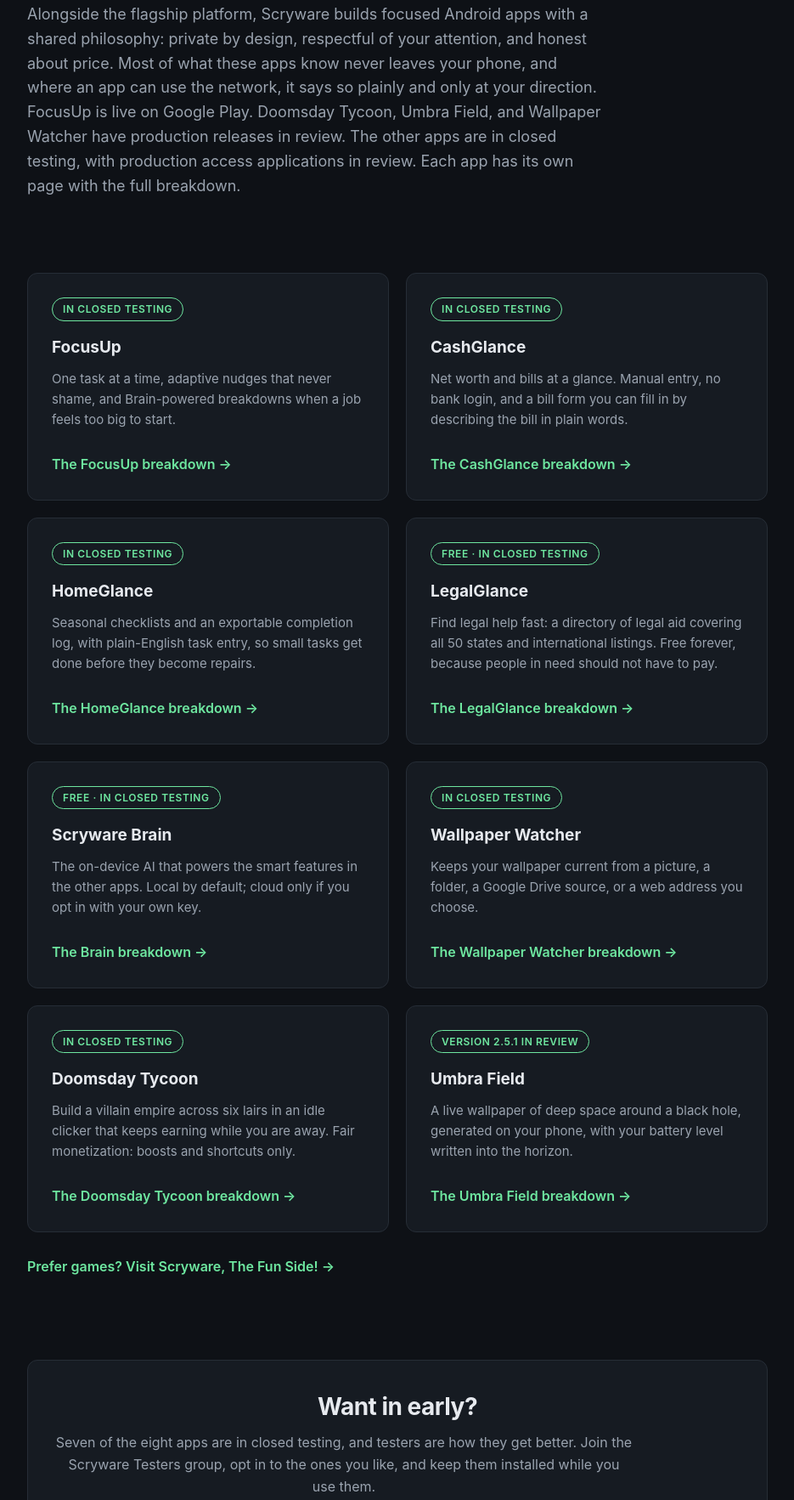
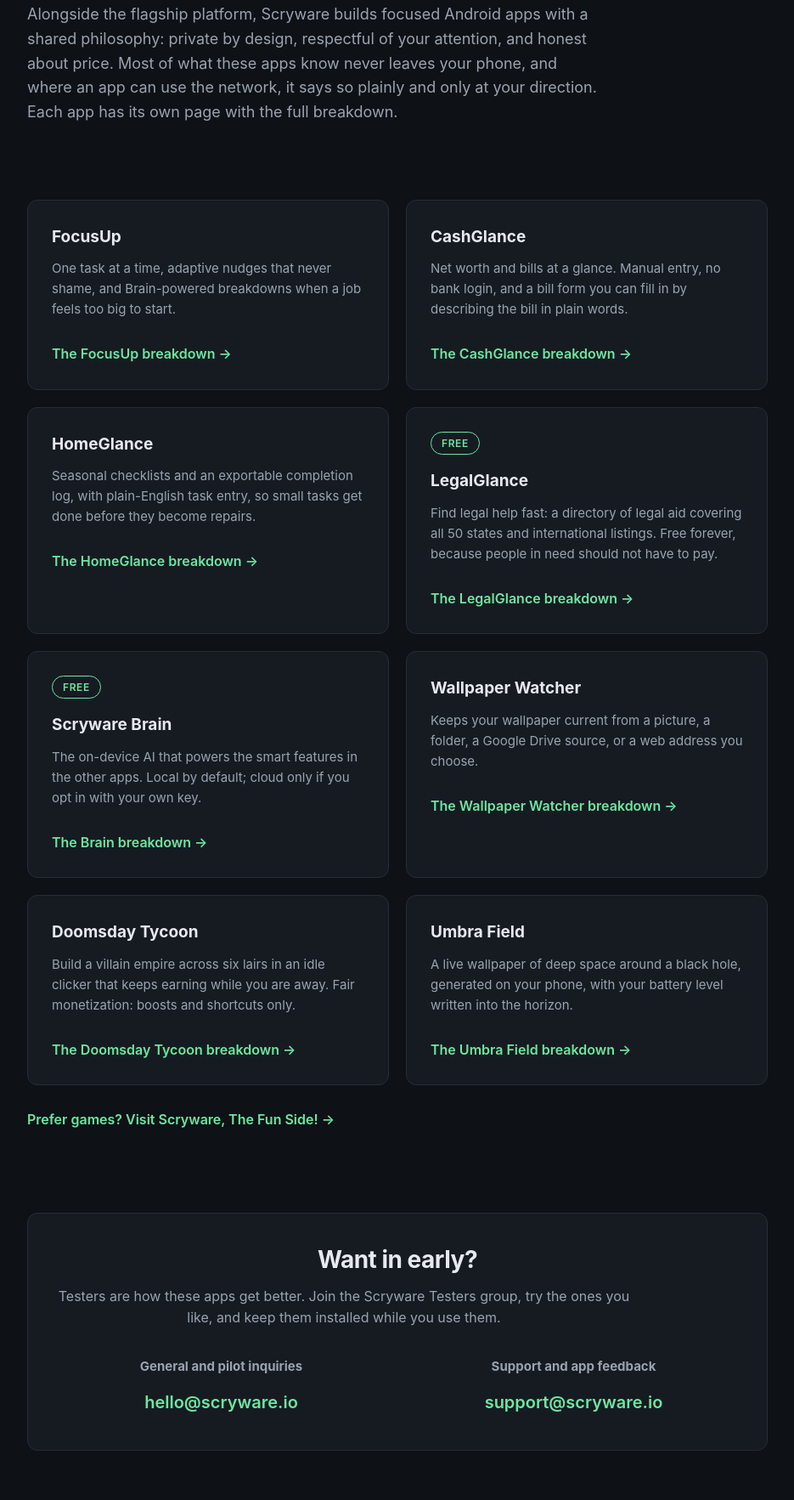
Before and after one commit to GrumpyDadPool/scryware.io, a plain HTML site: page apps.html in a window 1280 px wide. Shown: the part 266-2031 px from the top of the page at 85% size, without its empty margins (172-1107 px from the left). Drawn offline with Linux system fonts and the light colour scheme.

Commit message:
Website pass per Kevin's 2026-11-15 rulings: apps.html

```diff
--- a/apps.html
+++ b/apps.html
@@ -4,7 +4,7 @@
 <meta charset="UTF-8">
 <meta name="viewport" content="width=device-width, initial-scale=1.0">
 <title>The Apps | Scryware</title>
-<meta name="description" content="The Scryware app repertoire: eight focused Android apps for focus, finance, home, legal help, wallpaper, and on-device AI, plus two games. FocusUp is live on Google Play; the other apps are in closed testing or production review.">
+<meta name="description" content="The Scryware app repertoire: eight focused Android apps for focus, finance, home, legal help, wallpaper, and on-device AI, plus two games.">
 <link rel="stylesheet" href="styles.css">
 <link rel="icon" href="scryware-logo.png" type="image/png">
 </head>
@@ -16,6 +16,7 @@
     <nav>
       <a href="product.html">Product</a>
       <a href="apps.html">Apps</a>
+      <a href="glances.html">Glances</a>
       <a href="games.html">Games</a>
       <a href="company.html">Company</a>
       <a href="testers.html">Testers</a>
@@ -27,55 +28,49 @@
   <div class="page-hero">
     <div class="kicker">The repertoire</div>
     <h1>Small apps, <span>done right</span>.</h1>
-    <p>Alongside the flagship platform, Scryware builds focused Android apps with a shared philosophy: private by design, respectful of your attention, and honest about price. Most of what these apps know never leaves your phone, and where an app can use the network, it says so plainly and only at your direction. FocusUp is live on Google Play. Doomsday Tycoon, Umbra Field, and Wallpaper Watcher have production releases in review. The other apps are in closed testing, with production access applications in review. Each app has its own page with the full breakdown.</p>
+    <p>Alongside the flagship platform, Scryware builds focused Android apps with a shared philosophy: private by design, respectful of your attention, and honest about price. Most of what these apps know never leaves your phone, and where an app can use the network, it says so plainly and only at your direction. Each app has its own page with the full breakdown.</p>
   </div>
 
   <section class="block">
     <div class="grid">
       <div class="card">
-        <span class="badge">In closed testing</span>
         <h3>FocusUp</h3>
         <p>One task at a time, adaptive nudges that never shame, and Brain-powered breakdowns when a job feels too big to start.</p>
         <p class="section-link"><a class="more-link" href="app-focusup.html">The FocusUp breakdown &rarr;</a></p>
       </div>
       <div class="card">
-        <span class="badge">In closed testing</span>
         <h3>CashGlance</h3>
         <p>Net worth and bills at a glance. Manual entry, no bank login, and a bill form you can fill in by describing the bill in plain words.</p>
         <p class="section-link"><a class="more-link" href="app-cashglance.html">The CashGlance breakdown &rarr;</a></p>
       </div>
       <div class="card">
-        <span class="badge">In closed testing</span>
         <h3>HomeGlance</h3>
         <p>Seasonal checklists and an exportable completion log, with plain-English task entry, so small tasks get done before they become repairs.</p>
         <p class="section-link"><a class="more-link" href="app-homeglance.html">The HomeGlance breakdown &rarr;</a></p>
       </div>
       <div class="card">
-        <span class="badge">Free · In closed testing</span>
+        <span class="badge">Free</span>
         <h3>LegalGlance</h3>
         <p>Find legal help fast: a directory of legal aid covering all 50 states and international listings. Free forever, because people in need should not have to pay.</p>
         <p class="section-link"><a class="more-link" href="app-legalglance.html">The LegalGlance breakdown &rarr;</a></p>
       </div>
       <div class="card">
-        <span class="badge">Free · In closed testing</span>
+        <span class="badge">Free</span>
         <h3>Scryware Brain</h3>
         <p>The on-device AI that powers the smart features in the other apps. Local by default; cloud only if you opt in with your own key.</p>
         <p class="section-link"><a class="more-link" href="app-brain.html">The Brain breakdown &rarr;</a></p>
       </div>
       <div class="card">
-        <span class="badge">In closed testing</span>
         <h3>Wallpaper Watcher</h3>
         <p>Keeps your wallpaper current from a picture, a folder, a Google Drive source, or a web address you choose.</p>
         <p class="section-link"><a class="more-link" href="app-wallpaper-watcher.html">The Wallpaper Watcher breakdown &rarr;</a></p>
       </div>
       <div class="card">
-        <span class="badge">In closed testing</span>
         <h3>Doomsday Tycoon</h3>
         <p>Build a villain empire across six lairs in an idle clicker that keeps earning while you are away. Fair monetization: boosts and shortcuts only.</p>
         <p class="section-link"><a class="more-link" href="app-doomsday-tycoon.html">The Doomsday Tycoon breakdown &rarr;</a></p>
       </div>
       <div class="card">
-        <span class="badge">Version 2.5.1 in review</span>
         <h3>Umbra Field</h3>
         <p>A live wallpaper of deep space around a black hole, generated on your phone, with your battery level written into the horizon.</p>
         <p class="section-link"><a class="more-link" href="app-umbra-field.html">The Umbra Field breakdown &rarr;</a></p>
@@ -87,7 +82,7 @@
   <section class="block" id="contact">
     <div class="contact-box">
       <h2>Want in early?</h2>
-      <p class="sub">Seven of the eight apps are in closed testing, and testers are how they get better. Join the Scryware Testers group, opt in to the ones you like, and keep them installed while you use them.</p>
+      <p class="sub">Testers are how these apps get better. Join the Scryware Testers group, try the ones you like, and keep them installed while you use them.</p>
       <div class="contact-methods">
         <div>
           <h3>General and pilot inquiries</h3>
@@ -106,6 +101,7 @@
     <nav>
       <a href="product.html">Product</a>
       <a href="apps.html">Apps</a>
+      <a href="glances.html">Glances</a>
       <a href="games.html">Games</a>
       <a href="company.html">Company</a>
       <a href="testers.html">Testers</a>
```
